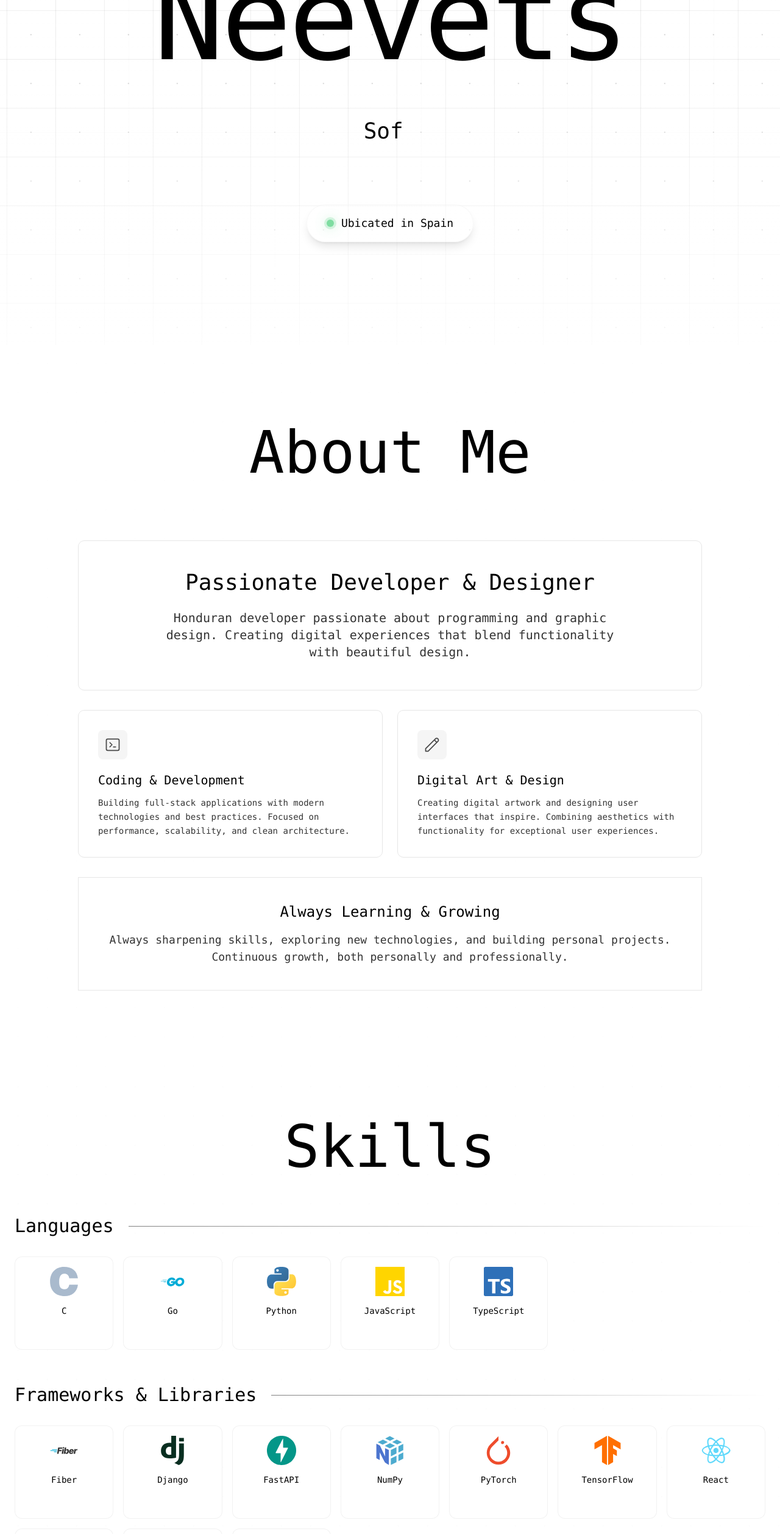
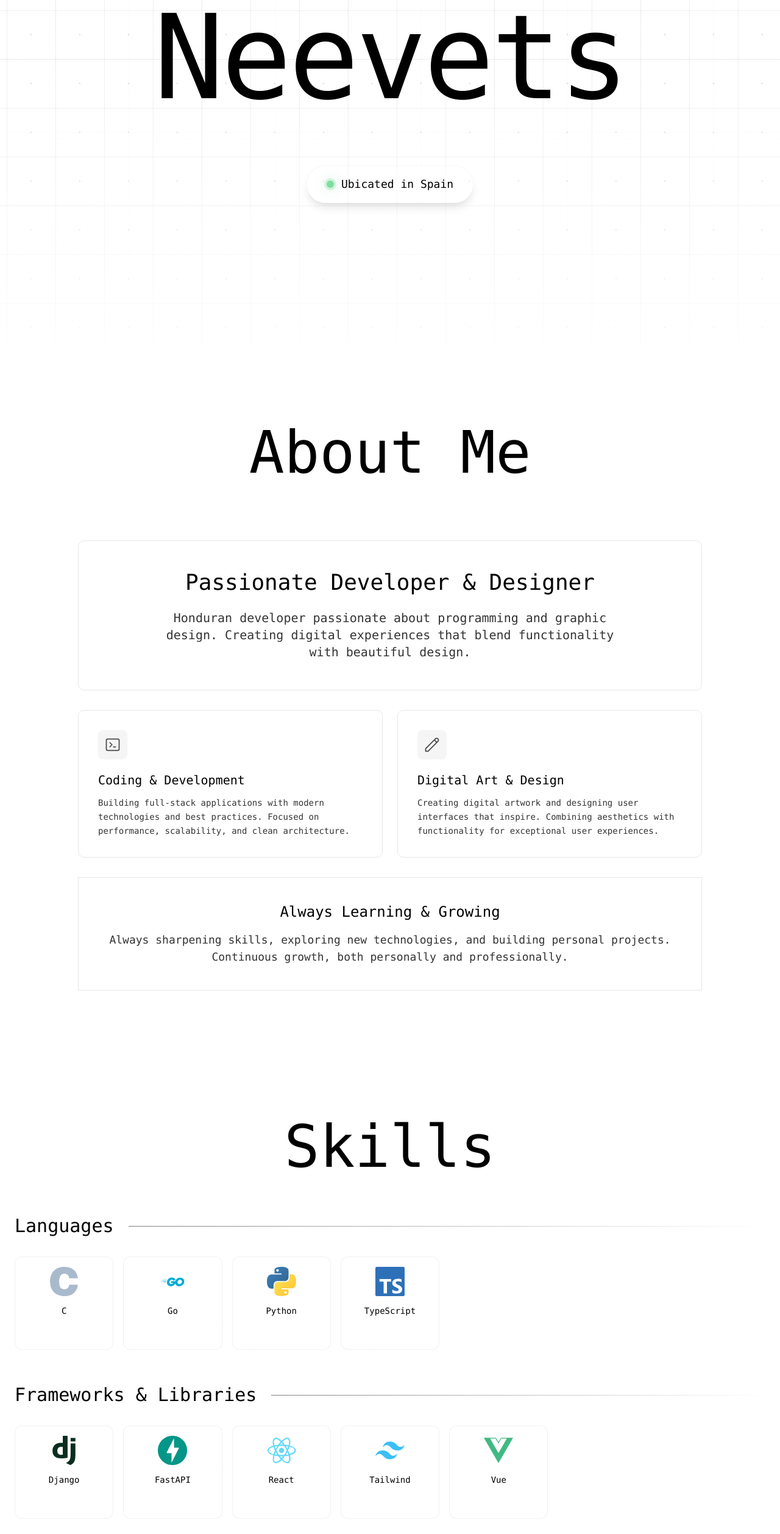
Before and after one commit to neevets/portfolio-web, a React (Vite) app: page / in a window 1280 px wide. Shown: the part 234-2749 px from the top of the page at 61% size. Built offline with nearby package versions, Linux system fonts and the light colour scheme.

Commit message:
Remove hero title typing animation

```diff
--- a/index.html
+++ b/index.html
@@ -3,19 +3,19 @@
   <head>
     <meta charset="UTF-8" />
     <meta name="viewport" content="width=device-width, initial-scale=1.0, viewport-fit=cover" />
-    <title>Neevets - Welcome to my Portfolio</title>
+    <title>Neevets</title>
     <meta name="description" content="Hi, I'm Neevets, a passionate full-stack developer from Honduras. Welcome to my portfolio — feel free to explore my projects and work." />
     <meta name="keywords" content="Neevets, full stack developer, TypeScript, Python, React, web development, freelance programmer, web applications, Honduras, portfolio" />
     <meta name="author" content="Neevets" />
     <meta name="robots" content="index, follow" />
-    <meta property="og:title" content="Neevets - Welcome to my Portfolio" />
+    <meta property="og:title" content="Neevets" />
     <meta property="og:description" content="Hi, I'm Neevets, a passionate full-stack developer from Honduras. Welcome to my portfolio — feel free to explore my projects and work." />
     <meta property="og:url" content="https://neevets.dev" />
     <meta property="og:image" content="https://neevets.dev/og-image.png" />
     <meta property="og:type" content="website" />
     <meta property="og:site_name" content="Neevets" />
     <meta name="twitter:card" content="summary_large_image" />
-    <meta name="twitter:title" content="Neevets - Welcome to my Portfolio" />
+    <meta name="twitter:title" content="Neevets" />
     <meta name="twitter:description" content="Hi, I'm Neevets, a passionate full-stack developer from Honduras. Welcome to my portfolio — feel free to explore my projects and work." />
     <meta name="twitter:image" content="https://neevets.dev/og-image.png" />
     <link rel="canonical" href="https://neevets.dev" />
@@ -24,6 +24,7 @@
     <meta http-equiv="X-Frame-Options" content="DENY">
     <meta http-equiv="X-XSS-Protection" content="1; mode=block">
     <meta name="referrer" content="strict-origin-when-cross-origin">
+    <meta name="theme-color" content="#ffffff">
     <link rel="icon" href="/favicon.ico" type="image/x-icon" />
     <link rel="preconnect" href="https://fonts.googleapis.com" crossorigin>
     <link rel="preconnect" href="https://fonts.gstatic.com" crossorigin>
--- a/public/sw.js
+++ b/public/sw.js
@@ -43,7 +43,6 @@ self.addEventListener('activate', event => {
 });
 
 self.addEventListener('fetch', event => {
-  // Skip non-GET requests
   if (event.request.method !== 'GET') {
     return;
   }
--- a/src/components/providers/theme-provider.tsx
+++ b/src/components/providers/theme-provider.tsx
@@ -35,9 +35,7 @@ export function ThemeProvider({
 
   const value = {
     theme,
-    setTheme: () => {
-      // Only light mode supported
-    },
+    setTheme: () => {},
   }
 
   return (
--- a/src/components/sections/ContactSection.tsx
+++ b/src/components/sections/ContactSection.tsx
@@ -1,8 +1,7 @@
 import { memo, useState, useMemo, useCallback } from 'react';
 import { ContactIcons } from '@/components/ContactIcons';
-import { useIntersectionObserver } from '@/hooks/useIntersectionObserver';
 
-const ContactCard = memo<{ link: { label: string; value: string; href: string; icon: () => JSX.Element }; index: number }>(({ link, index }) => {
+const ContactCard = memo<{ link: { label: string; value: string; href: string; icon: () => JSX.Element } }>(({ link }) => {
   const IconComponent = link.icon;
 
   return (
@@ -10,8 +9,7 @@ const ContactCard = memo<{ link: { label: string; value: string; href: string; i
       href={link.href}
       target="_blank"
       rel="noopener noreferrer"
-      className="group relative fade-in-up overflow-hidden bg-background/80 border border-border/50 rounded-2xl shadow-lg hover:shadow-xl transition-all duration-300 hover:scale-105"
-      style={{ animationDelay: `${300 + index * 100}ms` }}
+      className="group relative overflow-hidden bg-background/80 border border-border/50 rounded-2xl shadow-lg hover:shadow-xl transition-all duration-300 hover:scale-105"
     >
       <div className="p-6 relative z-10">
         <div className="flex items-center justify-between">
@@ -38,37 +36,35 @@ ContactCard.displayName = 'ContactCard';
 const OptimizedContactSection = memo(() => {
   const [paperFlying, setPaperFlying] = useState(false);
 
-  const { ref, isIntersecting } = useIntersectionObserver({
-    threshold: 0.1,
-    rootMargin: '50px 0px',
-  });
-
-  const contactLinks = useMemo(() => [
+  const contactLinks = useMemo(
+    () => [
       {
         label: 'Twitter',
         value: 'Neevets504',
         href: 'https://twitter.com/Neevets504',
-      icon: ContactIcons.Twitter
+        icon: ContactIcons.Twitter,
       },
       {
         label: 'LinkedIn',
         value: '/in/neevets',
         href: 'https://www.linkedin.com/in/neevets-r-68921833am',
-      icon: ContactIcons.LinkedIn
+        icon: ContactIcons.LinkedIn,
       },
       {
         label: 'Discord',
         value: '@goroutines',
         href: 'https://discord.com/users/goroutines',
-      icon: ContactIcons.Discord
+        icon: ContactIcons.Discord,
       },
       {
         label: 'Reddit',
         value: 'u/neevets',
         href: 'https://reddit.com/u/neevets',
-      icon: ContactIcons.Reddit
-    }
-  ], []);
+        icon: ContactIcons.Reddit,
+      },
+    ],
+    []
+  );
 
   const handleSendMessage = useCallback(() => {
     setPaperFlying(true);
@@ -79,32 +75,23 @@ const OptimizedContactSection = memo(() => {
   }, []);
 
   return (
-    <section
-      ref={ref}
-      id="contact"
-      className="py-20 sm:py-24 md:py-32 px-4 sm:px-6 relative overflow-hidden z-10"
-      style={{ scrollMarginTop: '5rem' }}
-    >
+    <section id="contact" className="py-20 sm:py-24 md:py-32 px-4 sm:px-6 relative overflow-hidden z-10" style={{ scrollMarginTop: '5rem' }}>
       <div className="absolute inset-0 dot-pattern opacity-20" />
 
       <div className="max-w-4xl mx-auto text-center relative z-10">
-        <h2 className="section-title text-4xl sm:text-5xl md:text-6xl lg:text-7xl xl:text-8xl font-dev font-light mb-6 sm:mb-8 fade-in-up">
-          Let's Connect
-        </h2>
+        <h2 className="section-title text-4xl sm:text-5xl md:text-6xl lg:text-7xl xl:text-8xl font-dev font-light mb-6 sm:mb-8">Let's Connect</h2>
 
-        <p className="text-base sm:text-lg md:text-xl font-dev text-muted-foreground mb-12 sm:mb-14 md:mb-16 fade-in-up" style={{animationDelay: '200ms'}}>
+        <p className="text-base sm:text-lg md:text-xl font-dev text-muted-foreground mb-12 sm:mb-14 md:mb-16">
           Ready to collaborate? Let's build something amazing together.
         </p>
 
-        {isIntersecting && (
-          <>
         <div className="grid sm:grid-cols-2 gap-4 sm:gap-6 mb-12 sm:mb-14 md:mb-16">
-              {contactLinks.map((link, index) => (
-                <ContactCard key={link.label} link={link} index={index} />
+          {contactLinks.map(link => (
+            <ContactCard key={link.label} link={link} />
           ))}
         </div>
 
-            <div className="flex flex-col sm:flex-row gap-3 sm:gap-4 justify-center items-center fade-in-up" style={{animationDelay: '700ms'}}>
+        <div className="flex flex-col sm:flex-row gap-3 sm:gap-4 justify-center items-center">
           <button
             onClick={handleSendMessage}
             className="w-full sm:w-auto group relative inline-flex items-center justify-center px-6 sm:px-8 py-3 sm:py-4 bg-foreground text-background rounded-xl font-dev font-medium transition-all duration-300 hover:scale-105 hover:shadow-lg overflow-hidden"
@@ -133,8 +120,6 @@ const OptimizedContactSection = memo(() => {
             <span className="text-sm sm:text-base">Download CV</span>
           </a>
         </div>
-          </>
-        )}
       </div>
     </section>
   );
--- a/src/components/sections/HeroSection.tsx
+++ b/src/components/sections/HeroSection.tsx
@@ -1,5 +1,4 @@
 import { memo, useMemo } from 'react';
-import { TypewriterText } from '@/components/ui/typewriter-text';
 import { useIntersectionObserver } from '@/hooks/useIntersectionObserver';
 
 const HeroSection = memo(() => {
@@ -8,14 +7,8 @@ const HeroSection = memo(() => {
     rootMargin: '50px 0px',
   });
 
-  const typewriterTexts = useMemo(() => [
-    'Software Developer & Graphic Designer',
-    'Full Stack Engineer & UI/UX Designer',
-    'Code Architect & Visual Creator',
-    'Digital Innovator & Problem Solver'
-  ], []);
-
-  const GridBackground = useMemo(() => (
+  const GridBackground = useMemo(
+    () => (
       <div className="absolute inset-0 opacity-40 overflow-hidden">
         <div className="absolute inset-0 bg-gradient-to-b from-transparent via-background/20 to-background/80 pointer-events-none z-10" />
         <div className="absolute inset-0 w-[300%] h-[300%] -left-[100%] -top-[100%]">
@@ -38,22 +31,19 @@ const HeroSection = memo(() => {
           </svg>
         </div>
       </div>
-  ), []);
+    ),
+    []
+  );
 
   return (
     <section ref={ref} id="hero" className="min-h-screen flex items-center justify-center px-4 sm:px-6 md:px-8 lg:px-6 relative overflow-hidden z-10">
       {isIntersecting && GridBackground}
-      <div className="absolute top-0 left-0 w-full h-96 opacity-60" style={{background: 'var(--gradient-hero)'}} />
+      <div className="absolute top-0 left-0 w-full h-96 opacity-60" style={{ background: 'var(--gradient-hero)' }} />
       <div className="text-center max-w-7xl mx-auto fade-in-up relative z-10 px-4 sm:px-6 py-16 sm:py-20">
         <div className="mb-6 sm:mb-8 md:mb-12">
-          <h1 className="section-title text-8xl sm:text-9xl md:text-[8rem] lg:text-[10rem] xl:text-[12rem] 2xl:text-[14rem] font-dev font-light mb-4 sm:mb-6 md:mb-8 tracking-tight relative animated-underline leading-none cursor-pointer">
+          <h1 className="section-title text-8xl sm:text-9xl md:text-[8rem] lg:text-[10rem] xl:text-[12rem] 2xl:text-[14rem] font-dev font-light mb-12 sm:mb-16 md:mb-20 tracking-tight relative animated-underline leading-none cursor-pointer">
             <span className="text-foreground">Neevets</span>
           </h1>
-        </div>
-        <div className="h-12 sm:h-16 md:h-20 mb-12 sm:mb-16 md:mb-20 flex items-center justify-center">
-          {isIntersecting && (
-            <TypewriterText texts={typewriterTexts} speed={80} deleteSpeed={40} pauseTime={2500} className="text-lg sm:text-xl md:text-2xl lg:text-3xl xl:text-4xl font-dev font-light text-foreground leading-relaxed" />
-          )}
         </div>
         <div className="relative">
           <div className="inline-flex items-center gap-3 px-8 py-4 rounded-full border border-border/30 bg-background/30 backdrop-blur-sm shadow-lg hover:shadow-xl transition-all duration-300">
@@ -62,7 +52,7 @@ const HeroSection = memo(() => {
               <div className="absolute inset-0 w-3 h-3 bg-green-400 rounded-full animate-ping" />
               <div className="absolute -inset-1 w-5 h-5 bg-green-500/30 rounded-full animate-pulse" />
             </div>
-            <p className="text-base sm:text-lg font-dev text-foreground font-medium animate-fade-in-up transition-all duration-700 ease-out" style={{animationDelay: '1s'}}>
+            <p className="text-base sm:text-lg font-dev text-foreground font-medium animate-fade-in-up transition-all duration-700 ease-out" style={{ animationDelay: '1s' }}>
               Ubicated in Spain
             </p>
           </div>
--- a/src/components/ui/seo-head.tsx
+++ b/src/components/ui/seo-head.tsx
@@ -9,7 +9,7 @@ interface SEOHeadProps {
 }
 
 export const SEOHead = ({
-  title = "Neevets - Welcome to my Portfolio",
+  title = "Neevets",
   description = "Full-stack developer from Honduras. Specializing in TypeScript, Python, React and modern web development.",
   keywords = "Neevets, full stack developer, TypeScript, Python, React, web development, Honduras",
   author = "Neevets",
--- a/src/components/ui/typewriter-text.tsx
+++ b/src/components/ui/typewriter-text.tsx
@@ -6,6 +6,7 @@ interface TypewriterTextProps {
   deleteSpeed?: number;
   pauseTime?: number;
   className?: string;
+  loop?: boolean;
 }
 
 export const TypewriterText = ({
@@ -13,7 +14,8 @@ export const TypewriterText = ({
   speed = 100,
   deleteSpeed = 50,
   pauseTime = 2000,
-  className = ""
+  className = "",
+  loop = true
 }: TypewriterTextProps) => {
   const [currentTextIndex, setCurrentTextIndex] = useState(0);
   const [currentText, setCurrentText] = useState('');
@@ -27,7 +29,7 @@ export const TypewriterText = ({
       if (!isDeleting) {
         if (currentText.length < fullText.length) {
           setCurrentText(fullText.slice(0, currentText.length + 1));
-        } else {
+        } else if (loop) {
           setTimeout(() => setIsDeleting(true), pauseTime);
         }
       } else {
@@ -43,7 +45,7 @@ export const TypewriterText = ({
     }, isDeleting ? deleteSpeed : speed);
 
     return () => clearTimeout(timeout);
-  }, [currentText, isDeleting, currentTextIndex, texts, speed, deleteSpeed, pauseTime]);
+  }, [currentText, isDeleting, currentTextIndex, texts, speed, deleteSpeed, pauseTime, loop]);
 
   useEffect(() => {
     const cursorInterval = setInterval(() => {
--- a/src/data/skills.ts
+++ b/src/data/skills.ts
@@ -1,37 +1,33 @@
 export const skillsData = {
-  "Languages": [
-    { name: "C", icon: "C", color: "hsl(0, 0%, 45%)", level: "Junior" },
-    { name: "Go", icon: "Go", color: "hsl(199, 89%, 48%)", level: "Junior" },
-    { name: "Python", icon: "Python", color: "hsl(45, 100%, 50%)", level: "Mid level" },
-    { name: "JavaScript", icon: "JavaScript", color: "hsl(50, 100%, 50%)", level: "Junior" },
-    { name: "TypeScript", icon: "TypeScript", color: "hsl(211, 60%, 45%)", level: "Junior" }
+  Languages: [
+    { name: 'C', icon: 'C', color: 'hsl(0, 0%, 45%)', level: 'Junior' },
+    { name: 'Go', icon: 'Go', color: 'hsl(199, 89%, 48%)', level: 'Junior' },
+    { name: 'Python', icon: 'Python', color: 'hsl(45, 100%, 50%)', level: 'Mid level' },
+    { name: 'TypeScript', icon: 'TypeScript', color: 'hsl(211, 60%, 45%)', level: 'Junior' },
   ],
-  "Frameworks & Libraries": [
-    { name: "Fiber", icon: "Fiber", color: "hsl(191, 100%, 67%)", level: "Mid level" },
-    { name: "Django", icon: "Django", color: "hsl(120, 48%, 20%)", level: "Mid level" },
-    { name: "FastAPI", icon: "FastAPI", color: "hsl(173, 80%, 40%)", level: "Mid level" },
-    { name: "NumPy", icon: "NumPy", color: "hsl(220, 100%, 25%)", level: "Junior" },
-    { name: "PyTorch", icon: "PyTorch", color: "hsl(14, 100%, 53%)", level: "Trainee" },
-    { name: "TensorFlow", icon: "TensorFlow", color: "hsl(36, 100%, 50%)", level: "Trainee" },
-    { name: "React", icon: "React", color: "hsl(193, 95%, 68%)", level: "Trainee" },
-    { name: "Vue", icon: "Vue", color: "hsl(153, 48%, 49%)", level: "Trainee" },
-    { name: "Vite", icon: "Vite", color: "hsl(45, 100%, 55%)", level: "Trainee" },
-    { name: "Tailwind", icon: "Tailwind", color: "hsl(198, 93%, 60%)", level: "Trainee" }
+  'Frameworks & Libraries': [
+    { name: 'Django', icon: 'Django', color: 'hsl(120, 48%, 20%)', level: 'Mid level' },
+    { name: 'FastAPI', icon: 'FastAPI', color: 'hsl(173, 80%, 40%)', level: 'Mid level' },
+    { name: 'React', icon: 'React', color: 'hsl(193, 95%, 68%)', level: 'Trainee' },
+    { name: 'Tailwind', icon: 'Tailwind', color: 'hsl(198, 93%, 60%)', level: 'Trainee' },
+    { name: 'Vue', icon: 'Vue', color: 'hsl(153, 48%, 49%)', level: 'Trainee' },
   ],
-  "Databases": [
-    { name: "SQLite", icon: "SQLite", color: "hsl(214, 73%, 51%)", level: "Senior" },
-    { name: "MySQL", icon: "MySQL", color: "hsl(205, 81%, 33%)", level: "Mid level" },
-    { name: "MongoDB", icon: "MongoDB", color: "hsl(120, 48%, 20%)", level: "Mid level" },
-    { name: "Redis", icon: "Redis", color: "hsl(12, 100%, 50%)", level: "Junior" }
+  Databases: [
+    { name: 'PostgreSQL', icon: 'MySQL', color: 'hsl(205, 81%, 33%)', level: 'Mid level' },
+    { name: 'SQLite', icon: 'SQLite', color: 'hsl(214, 73%, 51%)', level: 'Senior' },
+    { name: 'MongoDB', icon: 'MongoDB', color: 'hsl(120, 48%, 20%)', level: 'Mid level' },
+    { name: 'Redis', icon: 'Redis', color: 'hsl(12, 100%, 50%)', level: 'Junior' },
   ],
-  "Tools & Utils": [
-    { name: "Git", icon: "Git", color: "hsl(14, 100%, 53%)", level: "Senior" },
-    { name: "VS Code", icon: "VSCode", color: "hsl(213, 89%, 64%)", level: "Senior" },
-    { name: "VSCodium", icon: "VSCodium", color: "hsl(213, 89%, 64%)", level: "Senior" },
-    { name: "Visual Studio", icon: "VisualStudio", color: "hsl(270, 40%, 65%)", level: "Senior" },
-    { name: "CMake", icon: "CMake", color: "hsl(0, 100%, 50%)", level: "Mid level" },
-    { name: "PuTTY", icon: "Putty", color: "hsl(0, 0%, 50%)", level: "Mid level" },
-    { name: "Figma", icon: "Figma", color: "hsl(280, 100%, 60%)", level: "Junior" },
-    { name: "Blender", icon: "Blender", color: "hsl(31, 100%, 50%)", level: "Junior" }
-  ]
+  'Tools & Utils': [
+    { name: 'Git', icon: 'Git', color: 'hsl(14, 100%, 53%)', level: 'Senior' },
+    { name: 'VS Code', icon: 'VSCode', color: 'hsl(213, 89%, 64%)', level: 'Senior' },
+    { name: 'VSCodium', icon: 'VSCodium', color: 'hsl(213, 89%, 64%)', level: 'Senior' },
+    { name: 'Visual Studio', icon: 'VisualStudio', color: 'hsl(270, 40%, 65%)', level: 'Senior' },
+    { name: 'Vite', icon: 'Vite', color: 'hsl(45, 100%, 55%)', level: 'Trainee' },
+    { name: 'CMake', icon: 'CMake', color: 'hsl(0, 100%, 50%)', level: 'Mid level' },
+    { name: 'Figma', icon: 'Figma', color: 'hsl(280, 100%, 60%)', level: 'Junior' },
+    { name: 'Blender', icon: 'Blender', color: 'hsl(31, 100%, 50%)', level: 'Junior' },
+    { name: 'PuTTY', icon: 'Putty', color: 'hsl(0, 0%, 50%)', level: 'Mid level' },
+    { name: 'Node', icon: 'Node', color: 'hsl(120, 50%, 40%)', level: 'Junior' },
+  ],
 };
--- a/src/index.css
+++ b/src/index.css
@@ -414,7 +414,6 @@
     height: 4.5rem;
   }
 
-  /* Optimized Skills Styles */
   .skills-category-advanced {
     @apply relative;
   }
@@ -423,7 +422,6 @@
     @apply flex items-center mb-6 sm:mb-8;
   }
 
-  /* Optimized skill card - simplified for performance */
   .skill-card-optimized {
     @apply relative p-3 sm:p-4 rounded-xl border border-border/50 backdrop-blur-sm transition-all duration-300 ease-out cursor-pointer;
     background: var(--glass-bg);
@@ -565,7 +563,6 @@
   50% { filter: brightness(1.2) drop-shadow(0 0 10px hsl(45 100% 55% / 0.5)); }
 }
 
-/* Touch devices optimizations */
 @media (hover: none) and (pointer: coarse) {
   .elevated-card:hover,
   .animated-button:hover,
--- a/src/pages/portfolio.tsx
+++ b/src/pages/portfolio.tsx
@@ -1,16 +1,32 @@
-import { lazy, Suspense } from 'react';
+import { lazy, Suspense, useEffect } from 'react';
 import { Navigation } from '@/components/Navigation';
 import { SEOHead } from '@/components/ui/seo-head';
 import { Footer } from '@/components/layout/footer';
+import { HeroSection } from '@/components/sections/HeroSection';
+import { AboutSection } from '@/components/sections/AboutSection';
+import { SkillsSection } from '@/components/sections/SkillsSection';
 
-const HeroSection = lazy(() => import('@/components/sections/HeroSection').then(module => ({ default: module.HeroSection })));
-const AboutSection = lazy(() => import('@/components/sections/AboutSection').then(module => ({ default: module.AboutSection })));
-const SkillsSection = lazy(() => import('@/components/sections/SkillsSection'));
 const ProjectsSection = lazy(() => import('@/components/sections/ProjectsSection').then(module => ({ default: module.ProjectsSection })));
 const EducationSection = lazy(() => import('@/components/sections/EducationSection'));
 const ContactSection = lazy(() => import('@/components/sections/ContactSection').then(module => ({ default: module.ContactSection })));
 
+const preloadSecondarySections = () => {
+  void import('@/components/sections/ProjectsSection');
+  void import('@/components/sections/EducationSection');
+  void import('@/components/sections/ContactSection');
+};
+
 const Portfolio = () => {
+  useEffect(() => {
+    if ('requestIdleCallback' in window) {
+      const idleId = window.requestIdleCallback(() => preloadSecondarySections(), { timeout: 1200 });
+      return () => window.cancelIdleCallback(idleId);
+    }
+
+    const timeoutId = window.setTimeout(preloadSecondarySections, 800);
+    return () => window.clearTimeout(timeoutId);
+  }, []);
+
   return (
     <>
       <SEOHead />
@@ -18,27 +34,13 @@ const Portfolio = () => {
         <Navigation />
 
         <main role="main">
-          <Suspense fallback={<div className="min-h-screen" />}>
-            <HeroSection />
-          </Suspense>
+          <HeroSection />
+          <AboutSection />
+          <SkillsSection />
 
-          <Suspense fallback={<div className="min-h-[400px]" />}>
-            <AboutSection />
-          </Suspense>
-
-          <Suspense fallback={<div className="min-h-[400px]" />}>
-            <SkillsSection />
-          </Suspense>
-
-          <Suspense fallback={<div className="min-h-[400px]" />}>
+          <Suspense fallback={<div className="min-h-[1200px]" />}>
             <ProjectsSection />
-          </Suspense>
-
-          <Suspense fallback={<div className="min-h-[400px]" />}>
             <EducationSection />
-          </Suspense>
-
-          <Suspense fallback={<div className="min-h-[400px]" />}>
             <ContactSection />
           </Suspense>
         </main>
```
Also changed, not shown: public/manifest.json. Lines whose indentation alone changed are shown as unchanged.
